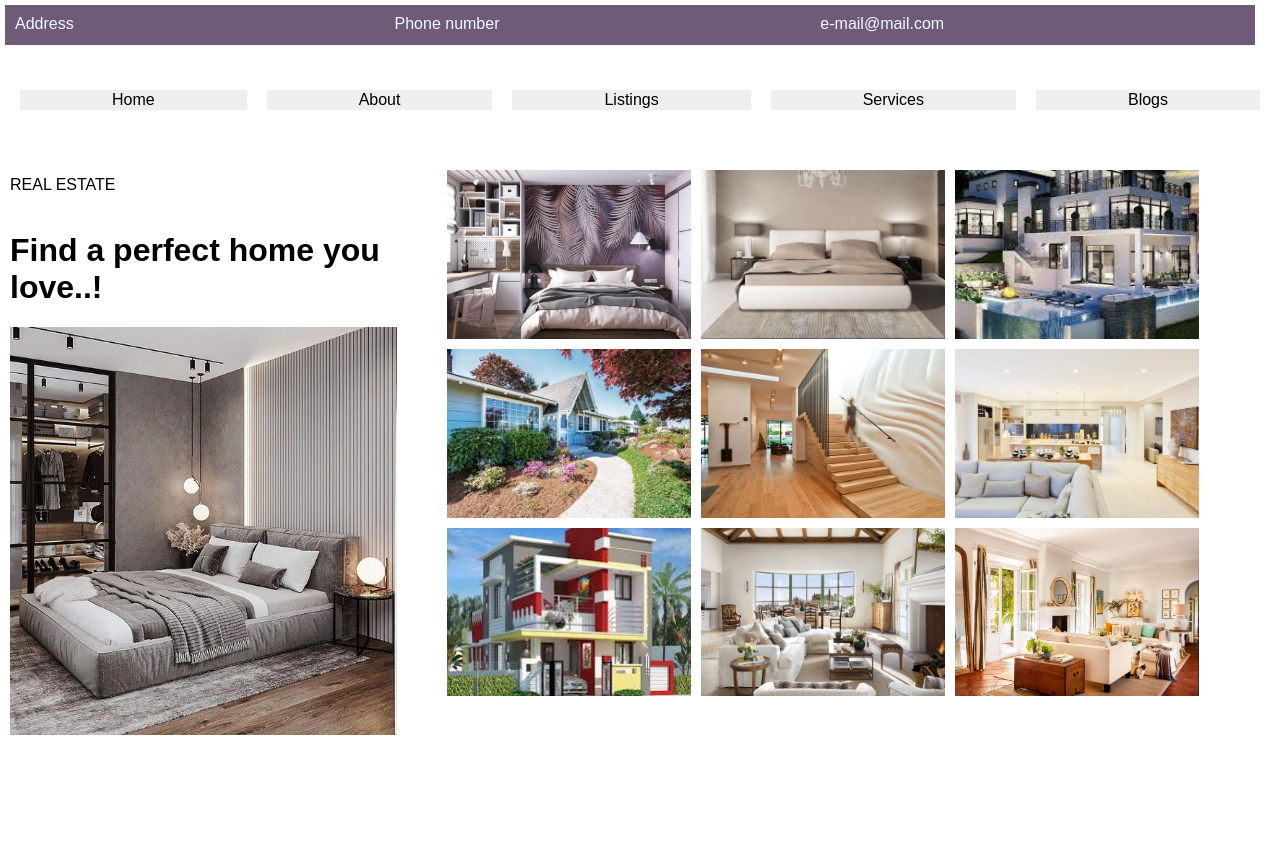
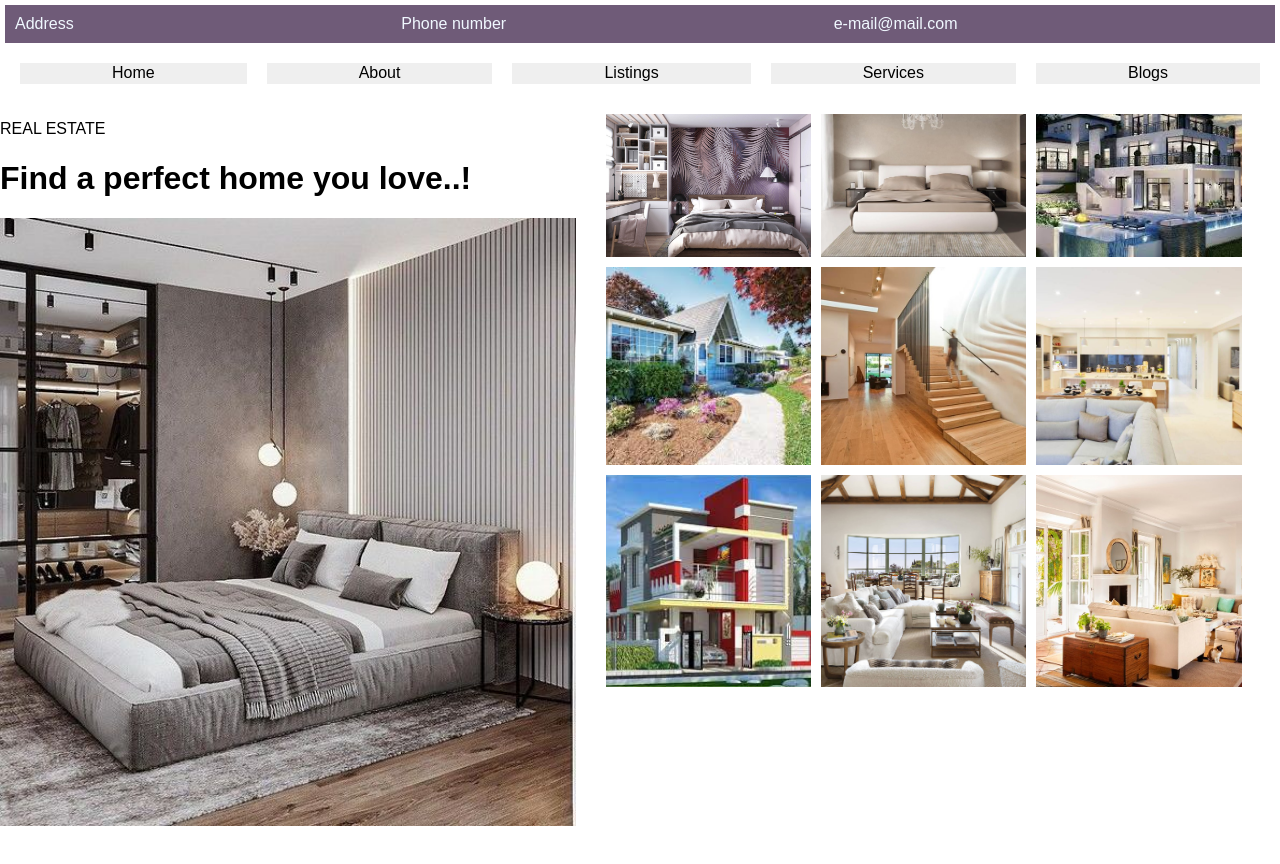
Before and after one commit to catborn/figmagrid, a plain HTML site: page index.html in a window 1280 px wide. After the commit the page ends 830 px from the top, so only its background shows below. Drawn offline with Linux system fonts and the light colour scheme.

Commit message:
hw6 change grid container main and aside

```diff
--- a/index.html
+++ b/index.html
@@ -10,7 +10,7 @@
 </head>
 
 <body>
-    <div class="container">
+
     <header class="header">
         <div class="content-1">Address</div>
         <div class="content-2">Phone number</div>
@@ -24,11 +24,13 @@
         <button class="menu4">Services</button>
         <button class="menu5">Blogs</button>
     </nav>
-
+    <div class="container">
         <main class="main">
             <p>REAL ESTATE</p>
             <h1>Find a perfect home you love..!</h1>
-            <img src="./assets/room.jpg" alt="bedroom" height="80%">
+            <div>
+                <img src="./assets/room.jpg" alt="bedroom">
+            </div>
 
         </main>
 
--- a/style.css
+++ b/style.css
@@ -7,8 +7,7 @@
   display: grid;
   width: 100%;
   height: 100%;
-  grid-template-columns: 1fr 1fr 1fr;
-  grid-template-rows: 50px 60px 1fr 1fr 1fr;
+  grid-template-columns: 45% 55%;
   gap: 20px;
 }
 
@@ -76,21 +75,6 @@
   margin: 10px;
 }
 
-.main {
-  display: grid;
-  grid-row: 3 / 6;
-  grid-column: 1 / 2;
-  height: 10%;
-  margin: 10px;
-}
-
-.aside {
-  display: grid;
-  grid-row: 3 / 6;
-  grid-column: 2 / 5;
-  margin: 10px;
-}
-
 h2 {
   grid-row: 1 / 2;
   grid-column: 1 /2;
@@ -107,56 +91,6 @@ h2 {
 .item {
   max-width: 100%;
   height: auto;
-  /* width: auto; */
-}
-
-.item-1 {
-  grid-column-start: 1;
-  grid-column-end: 2;
-  grid-row-start: 1;
-  grid-row-end: 2;
-}
-
-.item-2 {
-  grid-column-start: 2;
-  grid-column-end: 3;
-  grid-row-start: 1;
-  grid-row-end: 2;
-}
-
-.item-3 {
-  grid-column-start: 3;
-  grid-column-end: 4;
-  grid-row-start: 1;
-  grid-row-end: 2;
-}
-
-.item-4 {
-  grid-column-start: 1;
-  grid-column-end: 2;
-  grid-row-start: 2;
-  grid-row-end: 3;
-}
-
-.item-5 {
-  grid-column-start: 2;
-  grid-column-end: 3;
-  grid-row-start: 2;
-  grid-row-end: 3;
-}
-
-.item-6 {
-  grid-column-start: 3;
-  grid-column-end: 4;
-  grid-row-start: 2;
-  grid-row-end: 3;
-}
-
-.item-7 {
-  grid-column-start: 1;
-  grid-column-end: 2;
-  grid-row-start: 3;
-  grid-row-end: 4;
 }
 
 img {
```
Lines whose indentation alone changed are shown as unchanged.
